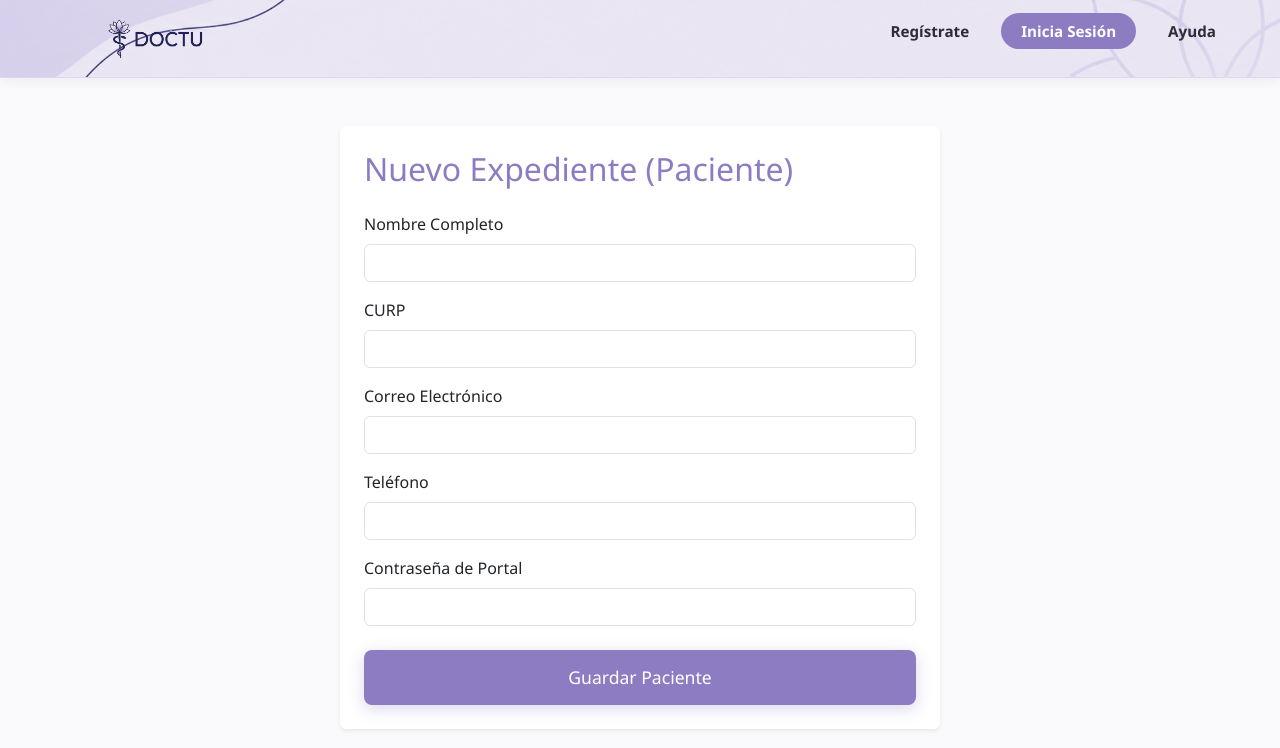
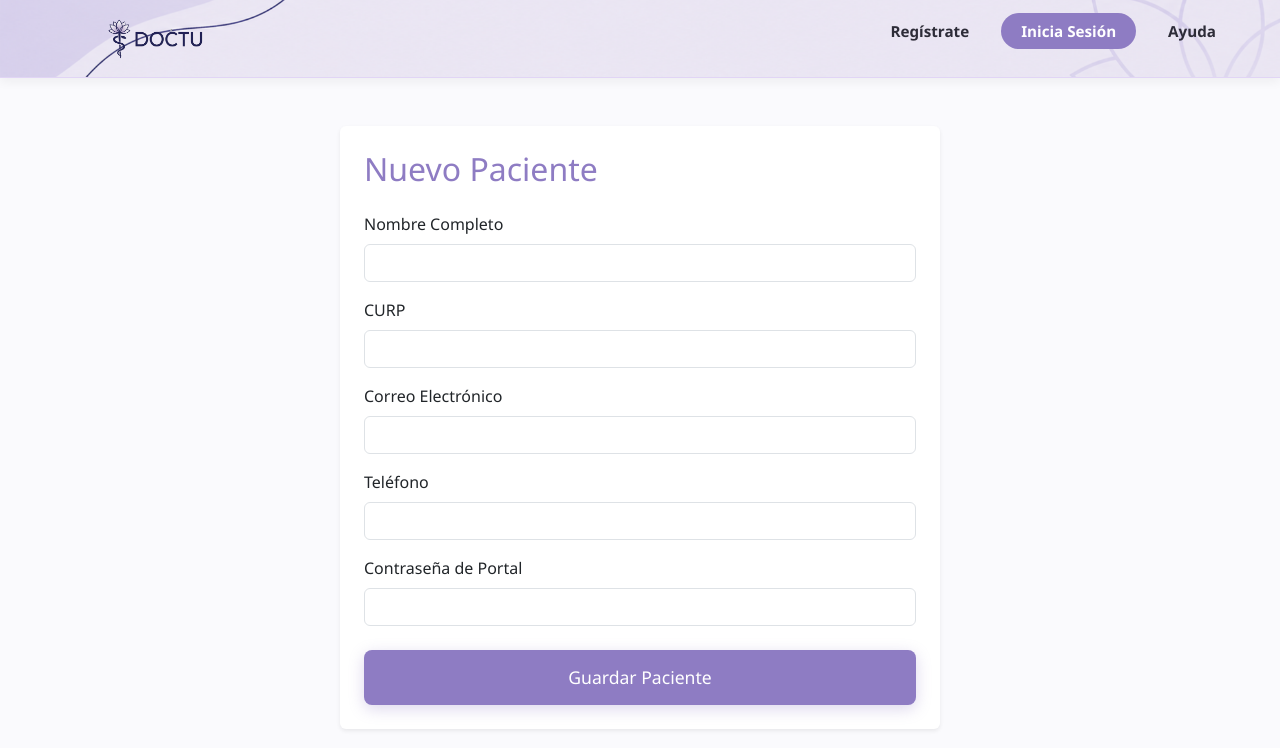
Before and after one commit to Cvsssss/Doctu, a React (Create React App) app in the folder Front/: page /registro in a window 1280 px wide. Shown: the top 748 px of the page. Built offline with nearby package versions, Linux system fonts and the light colour scheme.

Commit message:
Correcion de titulo registro px

```diff
--- a/Front/src/pages/RegistroPaciente.jsx
+++ b/Front/src/pages/RegistroPaciente.jsx
@@ -26,7 +26,7 @@ function RegistroPaciente() {
   return (
     <div className="container mt-5">
       <div className="card shadow-sm border-0 p-4" style={{maxWidth: '600px', margin: '0 auto', backgroundColor: 'var(--white)'}}>
-        <h2 style={{color: 'var(--purple-accent)', marginBottom: '1.5rem'}}>Nuevo Expediente (Paciente)</h2>
+        <h2 style={{color: 'var(--purple-accent)', marginBottom: '1.5rem'}}>Nuevo Paciente</h2>
 
         <form onSubmit={guardarPaciente}>
           <div className="mb-3">
```
